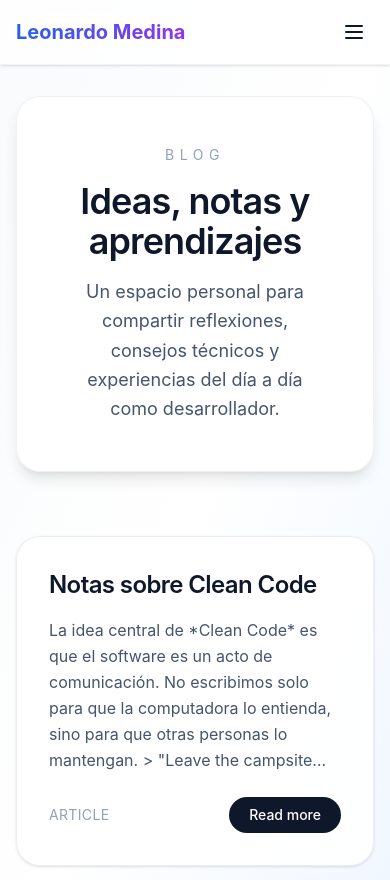
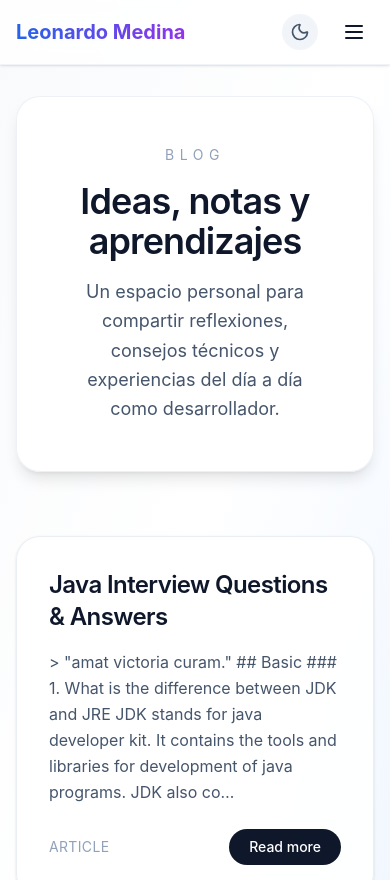
Before and after one commit to leone2016/leonardomedina.com.ec, a React (Vite) app: page /blogs in a window 390 px wide. Shown: the top 880 px of the page. Built offline with nearby package versions, Linux system fonts and the light colour scheme.

Commit message:
feat(q2): init

```diff
--- a/public/posts/java-interview-questions-&-answers.md
+++ b/public/posts/java-interview-questions-&-answers.md
@@ -1,19 +1,18 @@
-# Notas sobre Clean Code
 
-La idea central de *Clean Code* es que el software es un acto de comunicación. No escribimos solo para que la computadora lo entienda, sino para que otras personas lo mantengan.
 
-> "Leave the campsite cleaner than you found it".
+> "amat victoria curam."
 
-## Principios que aplico a diario
+## Basic
 
-- Nombres que cuenten una historia
-- Funciones con una sola responsabilidad
-- Tests que expliquen el comportamiento
-- Comentarios solo cuando añaden contexto
+### 1. What is the difference between JDK and JRE
 
-| Mal | Mejor |
-| --- | --- |
-| `const data = fetch()` | `const projects = fetchProjects()` |
-| `handleClick2()` | `handleSecondaryAction()` |
+JDK stands for java developer kit. It contains the tools and libraries for development of java programs. JDK also contains compilers and debuggers required to compile a java program.
 
-Pequeñas mejoras incrementales, todos los días, construyen bases sólidas.
+JRE stands for Java runtime environment. This is included in JDK. JRE provides libraries and JVM that is required to run a java program.
+
+JDK is also considered a super set of JRE. JDK contains everything that is in JRE and it also contains the tools, utilities and directories required to compile, debug and run java code.
+
+### 2. What is Java Virtual Machine (JVM)?
+
+Java virtual machine is an abstract machine that executes Java ByteCode. There are different JVM for different hardware. Therefore, JVM is a platform dependent JVM is responsible for loading,
+verifying and executing the bytecode on a specific platform. JVM is included in JRE package.
--- a/src/Components/Navigation.jsx
+++ b/src/Components/Navigation.jsx
@@ -1,6 +1,7 @@
 import React, { useState, useEffect, useCallback, useMemo } from 'react';
 import { motion } from 'framer-motion';
-import { Menu, X } from 'lucide-react';
+import { Menu, X, Home, User, Briefcase, GraduationCap, Code } from 'lucide-react';
+import ThemeToggle from './ThemeToggle';
 import { useLocation, useNavigate } from 'react-router-dom';
 
 
@@ -145,17 +146,21 @@ export default function Navigation() {
                                     </button>
                                 );
                             })}
+                            <ThemeToggle />
                         </div>
 
                     </div>
 
                     {/* Mobile menu button */}
+                    <div className="flex items-center gap-4 md:hidden">
+                        <ThemeToggle />
                         <button
-                        className="md:hidden p-2 rounded-lg hover:bg-slate-100 transition-colors"
+                            className="p-2 rounded-lg hover:bg-slate-100 transition-colors"
                             onClick={() => setIsMenuOpen(!isMenuOpen)}
                         >
                             {isMenuOpen ? <X className="w-6 h-6" /> : <Menu className="w-6 h-6" />}
                         </button>
+                    </div>
                 </div>
 
                 {/* Mobile Navigation */}
--- /dev/null
+++ b/src/Components/ThemeToggle.jsx
@@ -0,0 +1,42 @@
+import React, { useEffect, useState } from 'react';
+import { Sun, Moon } from 'lucide-react';
+import { motion } from 'framer-motion';
+
+export default function ThemeToggle() {
+    const [theme, setTheme] = useState(() => {
+        if (typeof window !== 'undefined') {
+            return localStorage.getItem('theme') || 'light';
+        }
+        return 'light';
+    });
+
+    useEffect(() => {
+        const root = window.document.documentElement;
+        if (theme === 'dark') {
+            root.classList.add('dark');
+        } else {
+            root.classList.remove('dark');
+        }
+        localStorage.setItem('theme', theme);
+    }, [theme]);
+
+    const toggleTheme = () => {
+        setTheme(prevTheme => prevTheme === 'light' ? 'dark' : 'light');
+    };
+
+    return (
+        <motion.button
+            onClick={toggleTheme}
+            whileHover={{ scale: 1.1 }}
+            whileTap={{ scale: 0.9 }}
+            className="p-2 rounded-full bg-slate-100 dark:bg-slate-800 text-slate-800 dark:text-yellow-400 transition-colors focus:outline-none focus:ring-2 focus:ring-primary"
+            aria-label="Toggle Dark Mode"
+        >
+            {theme === 'light' ? (
+                <Moon size={20} className="text-slate-600" />
+            ) : (
+                <Sun size={20} />
+            )}
+        </motion.button>
+    );
+}
--- a/src/index.css
+++ b/src/index.css
@@ -1,26 +1,40 @@
 @import "tailwindcss";
 
+:root {
+    /* Light Mode Defaults */
+    --primary-color: #2563eb;
+    --primary-foreground-color: #ffffff;
+    --secondary-color: #9333ea;
+    --secondary-foreground-color: #ffffff;
+
+    --background-color: #ffffff;
+    --foreground-color: #0f172a;
+}
+
+.dark {
+    /* Dark Mode Overrides */
+    --primary-color: #3b82f6;
+    /* Lighter blue for dark mode */
+    --secondary-color: #a855f7;
+    /* Lighter purple */
+
+    --background-color: #0f172a;
+    /* Slate 900 */
+    --foreground-color: #f8fafc;
+    /* Slate 50 */
+}
+
 @theme {
-    --color-primary: #2563eb;
-    --color-primary-foreground: #ffffff;
-    --color-secondary: #9333ea;
-    --color-secondary-foreground: #ffffff;
+    --color-primary: var(--primary-color);
+    --color-primary-foreground: var(--primary-foreground-color);
+    --color-secondary: var(--secondary-color);
+    --color-secondary-foreground: var(--secondary-foreground-color);
 
-    --color-background: #ffffff;
-    --color-foreground: #0f172a;
+    --color-background: var(--background-color);
+    --color-foreground: var(--foreground-color);
 
     --background-image-brand-gradient: linear-gradient(to right, var(--color-primary), var(--color-secondary));
     --background-image-brand-gradient-hover: linear-gradient(to right, var(--color-secondary), var(--color-primary));
-}
-
-/* Dark mode preferences if we need them later */
-@media (prefers-color-scheme: dark) {
-    :root {
-        /* Optional: Uncomment to support dark mode automagically
-    --background: #0f172a;
-    --foreground: #f8fafc;
-    */
-    }
 }
 
 body {
```
Also changed, not shown: 1 other file (tests, documents, lock files or other folders). Lines whose indentation alone changed are shown as unchanged.
